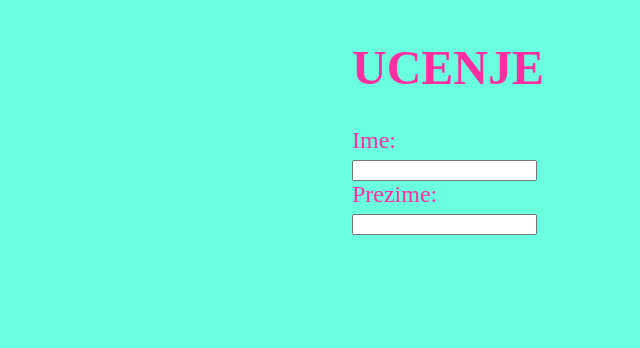
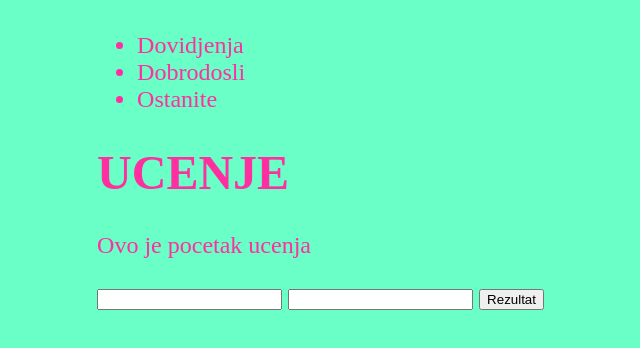
Before and after one commit to djoki14/hello-world, a website built with Parcel: page index.html in a window 1280 px wide. Shown: the whole page, without its empty margins (478-1118 px from the left). Built offline with nearby package versions, Linux system fonts and the light colour scheme.

Commit message:
Promena JS HTML

```diff
--- a/Zbir.js
+++ b/Zbir.js
@@ -1,4 +1,6 @@
-console.log("Vlade")
-var mladjo;
-mladjo = 2;
-console.log(mladjo)
+function add() {
+  var a =document.getElementById("text1").value;
+  var b =document.getElementById("text2").value;
+  alert(parseInt(a)+parseInt(b));
+
+}
--- a/index.html
+++ b/index.html
@@ -9,17 +9,25 @@
   <style>
 
 
+
     body {
 
 
       color: rgb(255, 47, 161);
-      background-color: rgb(105, 255, 223);
+      background-color: rgb(105, 255, 198);
       position: absolute;
       font-size: x-large;
       top: 0px;
       right: 250px;
       height: 100px;
     }
+
+
+
+
+
+
+
 
 
 
@@ -37,16 +45,28 @@
 </head>
 
 <body>
+  <ul>
+    <li>Dovidjenja</li>
+    <li>Dobrodosli</li>
+    <li>Ostanite</li>
+  </ul>
 
 
   <h1> UCENJE </h1>
+  <p>Ovo je pocetak ucenja</p>
 
-  <form>
-    <label for="fname">Ime:</label><br>
-    <input type="text" id="ime" name="fname"><br>
-    <label for="lname">Prezime:</label><br>
-    <input type="text" id="prezime" name="lname">
-  </form>
+  <input type="text" name="" id="text1">
+  <input type="text" name="" id="text2">
+  <button onclick="add()">Rezultat</button>
+
+
+
+
+
+
+
+
+
 
 
 
```
